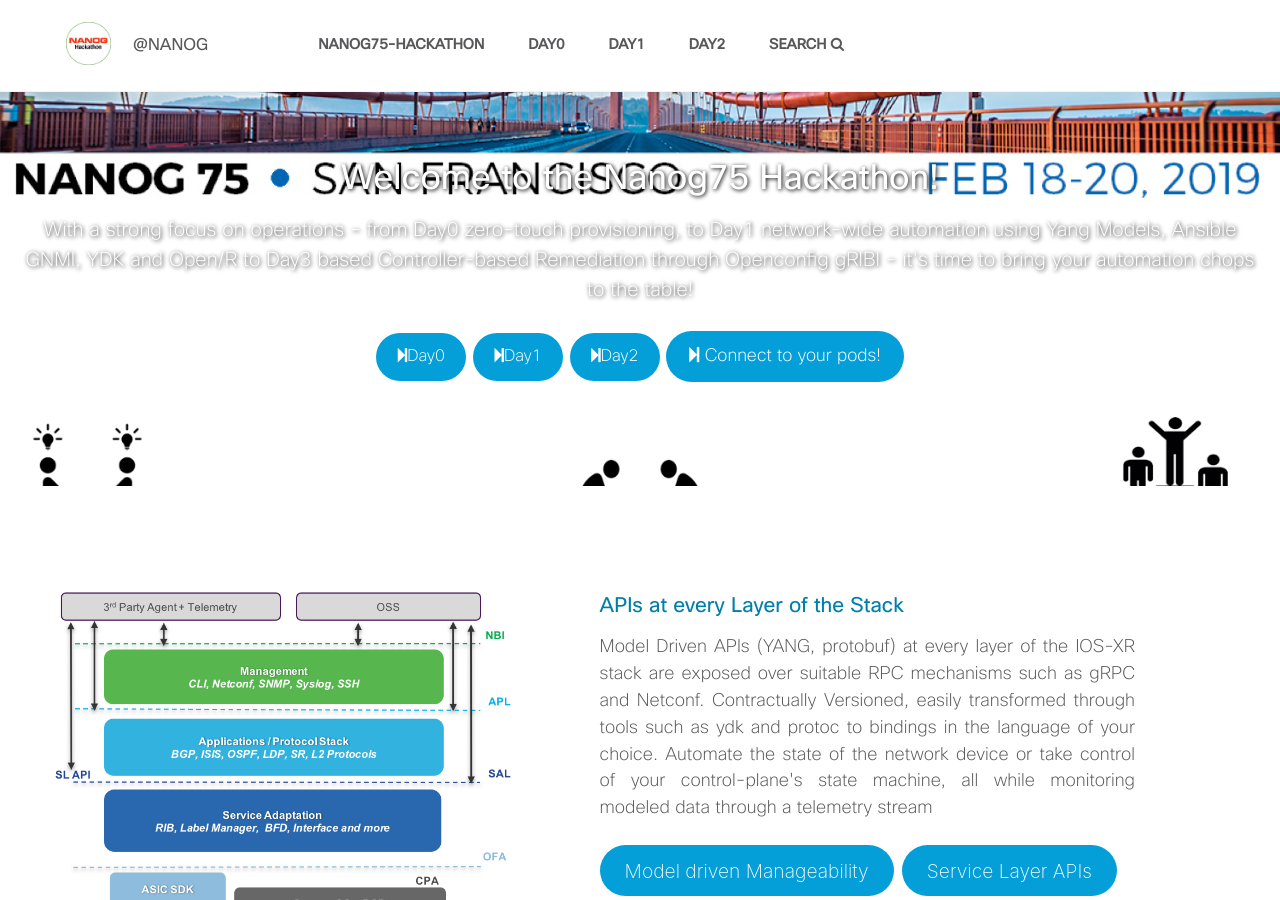
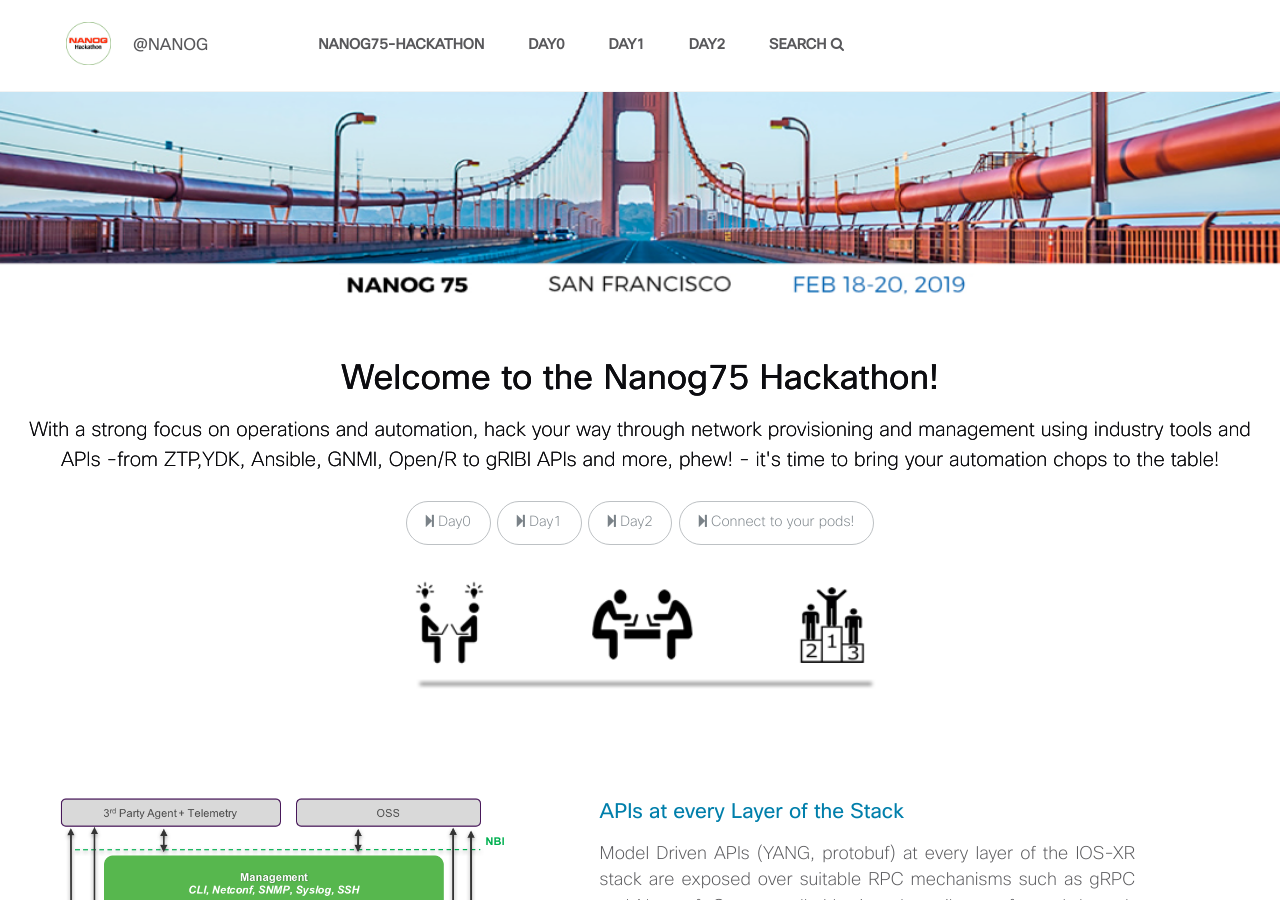
Before and after one commit to nanog75/hackathon, a Jekyll site: the page built from _pages/home.md, in a window 1280 px wide and 900 px high. Built offline with Jekyll 4.4.1, drawn with Linux system fonts in a browser that asks for light colours.

Commit message:
Fixed the home page a bit

```diff
--- a/_config.yml
+++ b/_config.yml
@@ -150,6 +150,15 @@ kramdown:
 # Collections
 collections:
   wkinstructions:
+    output: true
+    permalink: /:collection/:path/
+  day0:
+    output: true
+    permalink: /:collection/:path/
+  day1:
+    output: true
+    permalink: /:collection/:path/
+  day2:
     output: true
     permalink: /:collection/:path/
 
--- a/_layouts/homepage.html
+++ b/_layouts/homepage.html
@@ -13,19 +13,19 @@
 {% include browser-upgrade.html %}
 {% include masthead.html %}
 
-<div class="page__hero--overlay" style="background-image: url('images/nanog75_home_page_background.png');">
-    <div class="wrapper" style="text-align:center;">
-        <h1 class="page__title" itemprop="headline" style="">
+<div class="page__hero--overlay" style="background-image: url('images/nanog75_home_page_background.png'); height: 600px;">
+    <div class="wrapper" style="text-align:center; margin-top: 200px;">
+        <h1 class="page__title" itemprop="headline" style="color: #0c0c10;text-shadow: 0px 0px 0px #000;">
             Welcome to the Nanog75 Hackathon!
         </h1>
-        <p class="page__lead" style="font-size: 0.9em;text-align:center;">
-            With a strong focus on operations - from Day0 zero-touch provisioning, to Day1 network-wide automation using Yang Models, Ansible GNMI, YDK and Open/R to Day3 based Controller-based Remediation through Openconfig gRIBI - it's time to bring your automation chops to the table!
+        <p class="page__lead" style="font-size: 0.9em;text-align:center;color:#0c0c10;text-shadow: 0px 0px 0px #000;">
+            With a strong focus on operations and automation, hack your way through network provisioning and management using industry tools and APIs -from ZTP,YDK, Ansible, GNMI, Open/R to gRIBI APIs and more, phew! - it's time to bring your automation chops to the table!
         </p>
         <p>
-            <a href="{{ base_path }}/day0-instructions" class="btn btn--large"><i class='fa fa-step-forward'></i>Day0</a>
-            <a href="{{ base_path }}/day1-instructions" class="btn btn--large"><i class='fa fa-step-forward'></i>Day1</a>
-            <a href="{{ base_path }}/day2-instructions" class="btn btn--large"><i class='fa fa-step-forward'></i>Day2</a>
-            <a href="{{ base_path }}/connect-to-pods/" class="btn btn--x-large"><i class='fa fa-step-forward'></i> Connect to your pods!</a>
+            <a href="{{ base_path }}/day0-instructions" class="btn btn--small btn--inverse"><i class='fa fa-step-forward'></i>  Day0</a>
+            <a href="{{ base_path }}/day1-instructions" class="btn btn--small btn--inverse"><i class='fa fa-step-forward'></i>  Day1</a>
+            <a href="{{ base_path }}/day2-instructions" class="btn btn--small btn--inverse"><i class='fa fa-step-forward'></i>  Day2</a>
+            <a href="{{ base_path }}/connect-to-pods/" class="btn btn--small btn--inverse"><i class='fa fa-step-forward'></i>  Connect to your pods!</a>
             <!--<a href="https://www.youtube.com/watch?v=yiN8fAxlfwg" class="btn btn&#45;&#45;large" data-lity><i class='fa fa-play-circle-o'></i> Watch Video</a>-->
             <!--<a href="https://github.com/cisco-service-layer" class="btn btn&#45;&#45;large" data-lity><i class='fa fa-github'></i> Github</a>-->
         </p>
```
Also changed, not shown: _config.dev.yml (+47 -15 lines), images/nanog75_home_page_background.png.
